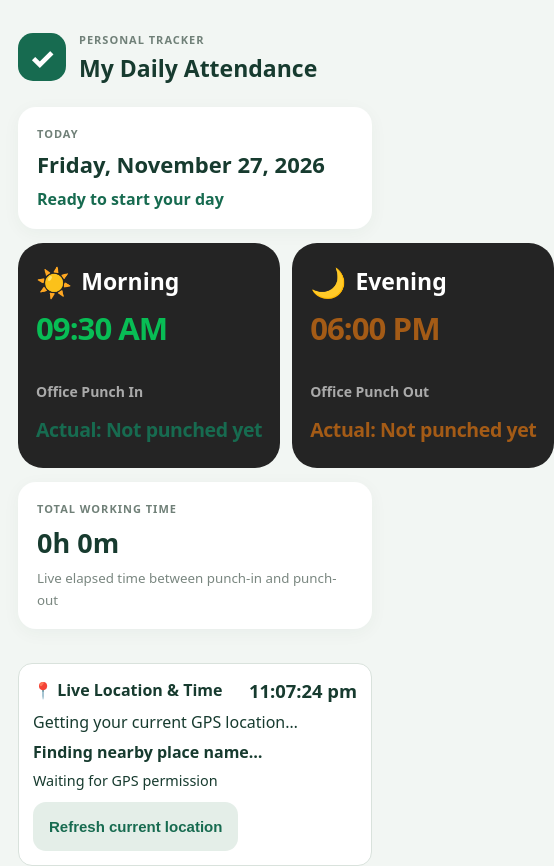
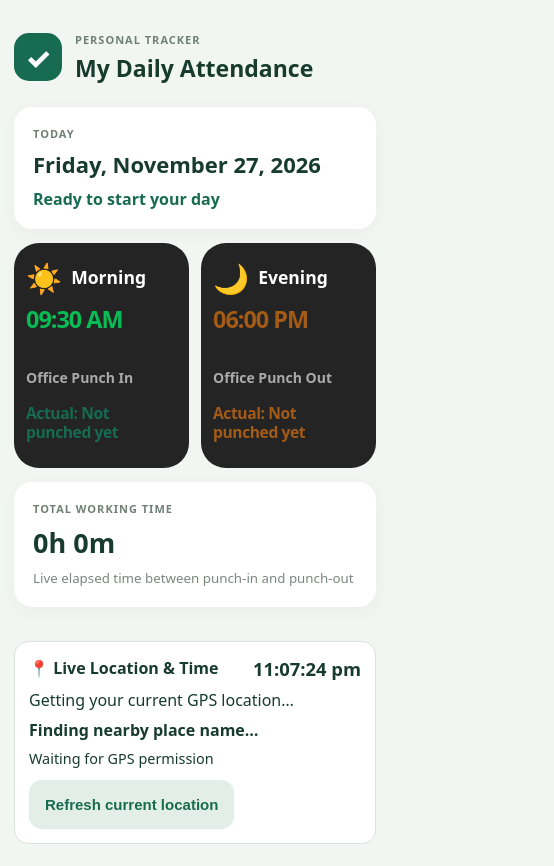
Before and after one commit to naveenmishra02/my-daily-attendance, a plain HTML site: page index.html in a window 390 px wide. Shown: the top 866 px of the page, 554 px wide, since content can reach past the window. Drawn offline with Linux system fonts and the light colour scheme.

Commit message:
Add mobile responsive layout styles in style.css

```diff
--- a/style.css
+++ b/style.css
@@ -42,3 +42,94 @@
 .report-button{width:100%;margin:14px 0 4px;padding:12px 14px;border:0;border-radius:12px;background:#176b50;color:#fff;font-size:13px;font-weight:750}
 .stats-grid .stat-card:last-child strong{color:#b35b24}
 @media print{.report-button{display:none}}
+
+/* V3.7 - Mobile responsive layout fix */
+
+* {
+  box-sizing: border-box;
+}
+
+html, body {
+  width: 100%;
+  max-width: 100%;
+  overflow-x: hidden;
+}
+
+.app {
+  width: 100%;
+  max-width: 560px;
+  margin: 0 auto;
+  padding-left: 14px;
+  padding-right: 14px;
+}
+
+.time-grid {
+  display: grid;
+  grid-template-columns: 1fr 1fr;
+  gap: 12px;
+  width: 100%;
+}
+
+.time-card.schedule-card {
+  min-width: 0;
+  width: 100%;
+  padding: 18px 12px;
+}
+
+.schedule-title {
+  font-size: clamp(17px, 4.5vw, 23px);
+}
+
+.schedule-time {
+  font-size: clamp(23px, 6vw, 34px) !important;
+  white-space: normal;
+}
+
+.actual-block {
+  min-width: 0;
+  width: 100%;
+}
+
+.actual-time {
+  white-space: normal;
+  overflow-wrap: anywhere;
+  font-size: clamp(15px, 4vw, 21px) !important;
+}
+
+.live-location,
+.location-card,
+#locationPanel {
+  max-width: 100%;
+  min-width: 0;
+}
+
+iframe {
+  max-width: 100%;
+}
+
+.stats-grid,
+.totals-grid {
+  grid-template-columns: repeat(2, minmax(0, 1fr));
+}
+
+@media (max-width: 380px) {
+  .app {
+    padding-left: 12px;
+    padding-right: 12px;
+  }
+
+  .time-grid {
+    grid-template-columns: 1fr;
+  }
+
+  .time-card.schedule-card {
+    min-height: 190px;
+  }
+}
+
+@media (min-width: 600px) {
+  .app {
+    padding-left: 22px;
+    padding-right: 22px;
+  }
+}
```
